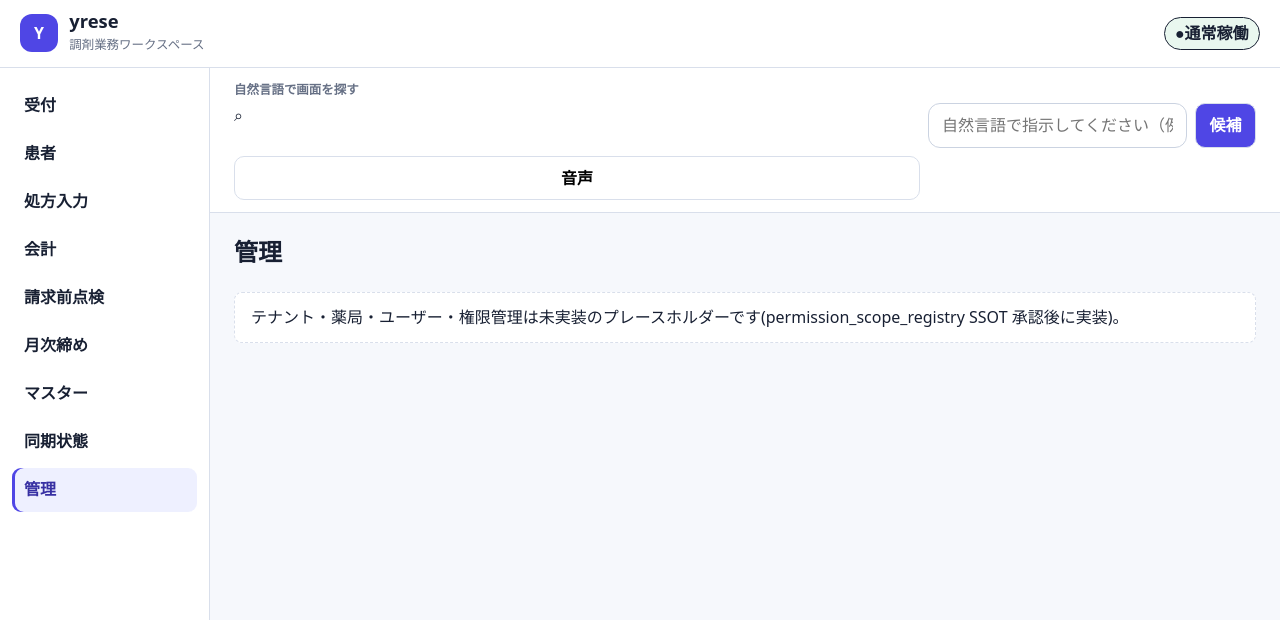
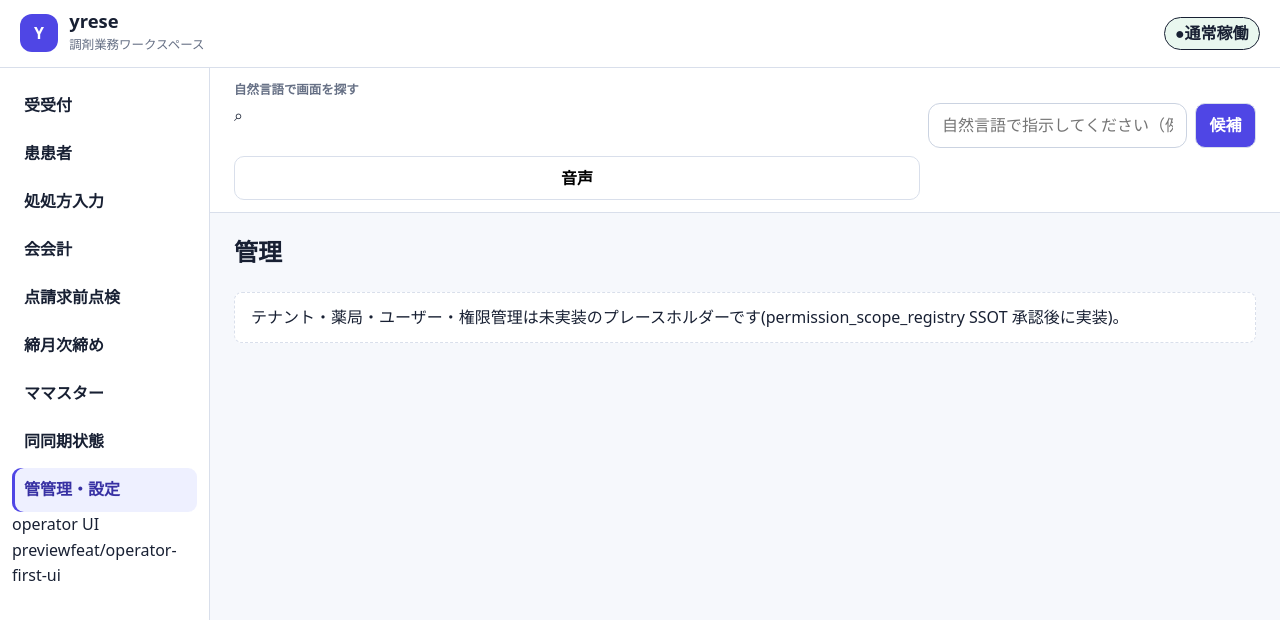
Before and after one commit to yusuketakuma/yrese, a Next.js app in the folder apps/web/: page /admin in a window 1280 px wide. Shown: the top 620 px of the page. Built offline with nearby package versions, Linux system fonts and the light colour scheme.

Commit message:
feat(ui): align sidebar navigation with mockups

```diff
--- a/apps/web/app/nav.tsx
+++ b/apps/web/app/nav.tsx
@@ -3,29 +3,27 @@
 import Link from "next/link";
 import { usePathname } from "next/navigation";
 
-/**
- * 業務ナビゲーション。
- * 画面群は docs/plan/phase0_plan.md §5 screen_inventory 仮説の主要業務フロー順
- * (受付 → 患者 → 処方入力 → 会計 → 請求前点検 → 月次締め)に並べる。
- * 医療UI原則: 業務順序に沿ったナビゲーション、重要状態を隠さない。
- */
-
 export interface NavItem {
   readonly href: string;
   readonly label: string;
+  readonly icon: string;
 }
 
 export const NAV_ITEMS: readonly NavItem[] = [
-  { href: "/", label: "受付" },
-  { href: "/patients", label: "患者" },
-  { href: "/prescriptions", label: "処方入力" },
-  { href: "/checkout", label: "会計" },
-  { href: "/claim-check", label: "請求前点検" },
-  { href: "/monthly-closing", label: "月次締め" },
-  { href: "/masters", label: "マスター" },
-  { href: "/sync-status", label: "同期状態" },
-  { href: "/admin", label: "管理" },
+  { href: "/", label: "受付", icon: "受" },
+  { href: "/patients", label: "患者", icon: "患" },
+  { href: "/prescriptions", label: "処方入力", icon: "処" },
+  { href: "/checkout", label: "会計", icon: "会" },
+  { href: "/claim-check", label: "請求前点検", icon: "点" },
+  { href: "/monthly-closing", label: "月次締め", icon: "締" },
+  { href: "/masters", label: "マスター", icon: "マ" },
+  { href: "/sync-status", label: "同期状態", icon: "同" },
+  { href: "/admin", label: "管理・設定", icon: "管" },
 ] as const;
+
+function isCurrentPath(current: string, href: string): boolean {
+  return href === "/" ? current === "/" : current === href || current.startsWith(`${href}/`);
+}
 
 export function BusinessNav() {
   return <BusinessNavView current={usePathname()} />;
@@ -33,19 +31,29 @@ export function BusinessNav() {
 
 export function BusinessNavView({ current }: { readonly current: string }) {
   return (
+    <div className="app-nav-wrap">
       <nav className="app-nav" aria-label="業務メニュー">
         <ul>
           {NAV_ITEMS.map((item) => (
             <li key={item.href}>
               <Link
                 href={item.href}
-              aria-current={current === item.href ? "page" : undefined}
+                className="app-nav-link"
+                aria-current={isCurrentPath(current, item.href) ? "page" : undefined}
               >
-              {item.label}
+                <span className="app-nav-icon" aria-hidden="true">
+                  {item.icon}
+                </span>
+                <span>{item.label}</span>
               </Link>
             </li>
           ))}
         </ul>
       </nav>
+      <footer className="app-nav-footer">
+        <span>operator UI preview</span>
+        <span>feat/operator-first-ui</span>
+      </footer>
+    </div>
   );
 }
```
Lines whose indentation alone changed are shown as unchanged.
